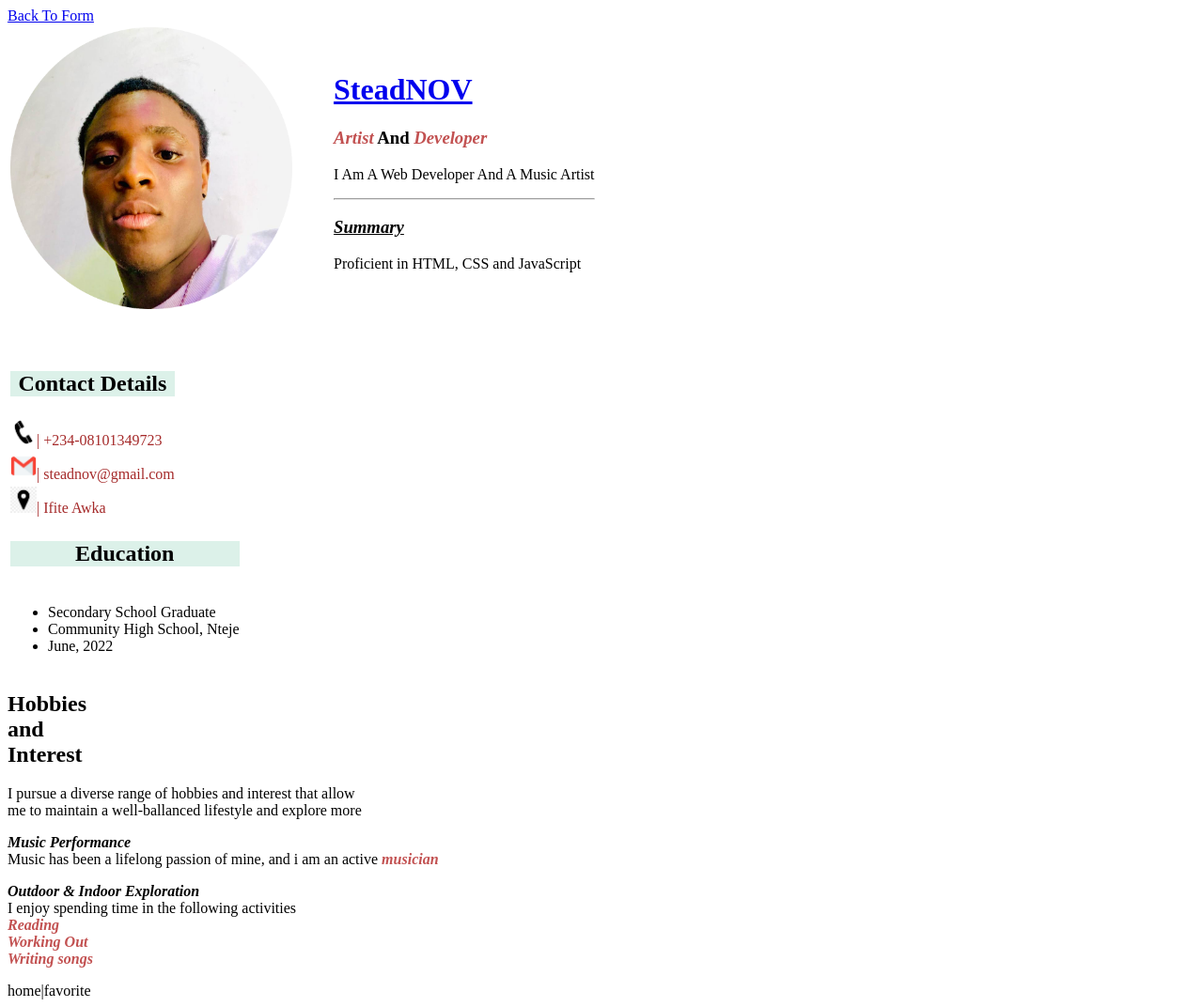
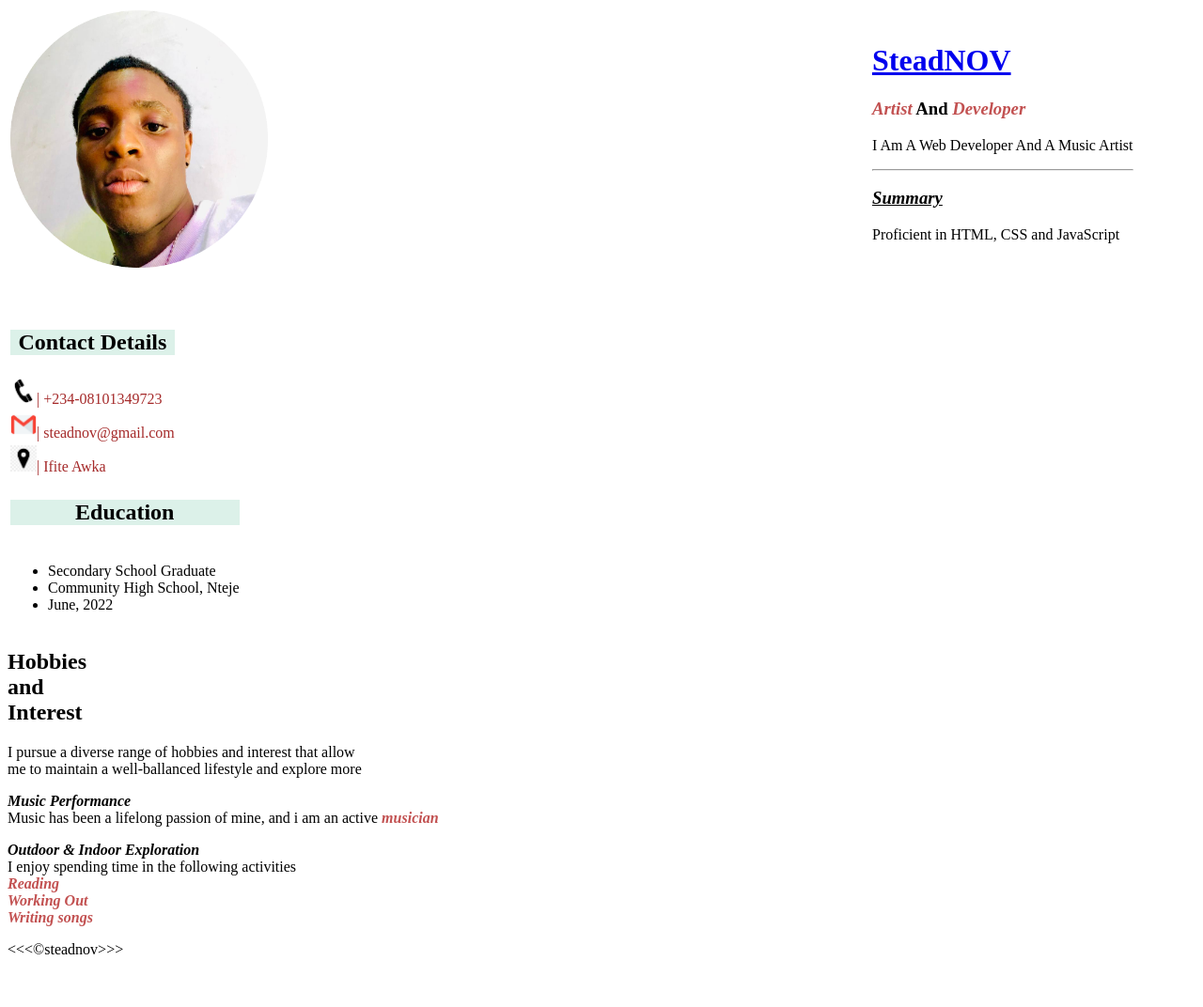
Before and after one commit to SteadNOV/my_cv, a plain HTML site: page index.html in a window 1280 px wide. Shown: the whole page at 94% size. After the commit the page ends 1028 px from the top, so only its background shows below. Drawn offline with Linux system fonts and the light colour scheme; a script that the page names is missing.

Commit message:
Update index.html
reset image width to fit in any device

```diff
--- a/index.html
+++ b/index.html
@@ -10,16 +10,14 @@
     <script src='main.js'></script>
 </head>
 <body>
-    <a href="form.html">Back To Form</a>
 <diV>
 <table>
     <tbody>
         <tr>
-            <td><img src="stead.png" alt="stead" height="auto" width="300"></td>
-            <td>&nbsp;&nbsp;&nbsp;&nbsp;&nbsp;&nbsp;&nbsp;&nbsp;&nbsp;</td>
+            <td><img src="stead.png" alt="stead" height="auto" width="30%"></td>
             <td>
-                <h1><a href="https://web.facebook.com/profile.php?id=61558922291810" target="_blank">SteadNOV</a></h1>
-                <h3><em>Artist</em> And <em>Developer</em></h3>
+                <h1><a href="https://web.facebook.com/profile.php?id=61558922291810" target="_blank"><span id="name">SteadNOV</span></a></h1>
+                <h3><em class="me">Artist</em> And <em class="me">Developer</em></h3>
 
                 <p>I Am A Web Developer And A Music Artist</p>
                 <hr>
@@ -72,9 +70,7 @@
     <p>I pursue a diverse range of hobbies and interest that allow <br> me to maintain a well-ballanced lifestyle and explore more</p>
     <p><i><b>Music Performance</b></i><br>Music has been a lifelong passion of mine, and i am an active <em><strong>musician</strong></em></p>
     <p><i><b>Outdoor & Indoor Exploration</b></i><br>I enjoy spending time in the following activities <em><strong><br>Reading <br> Working Out <br>Writing songs</strong></em></p>
-<nav>
-    home|favorite
-</nav>
+    &lt;&lt;&lt;&copy;steadnov&gt;&gt;&gt;
 
 </body>
 </html>
```
